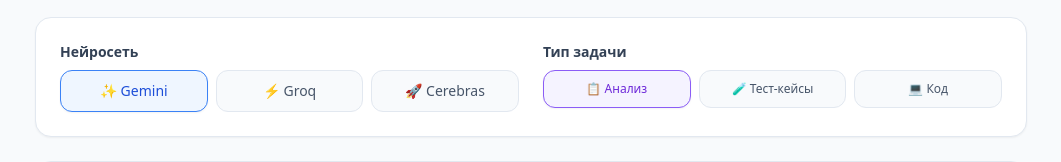
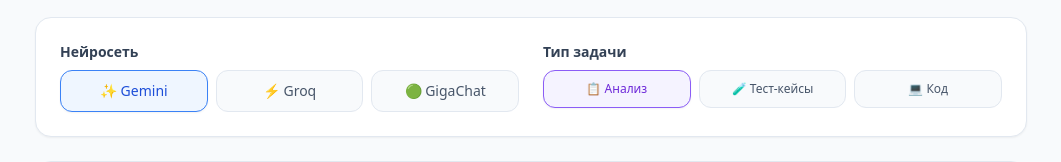
Before and after one commit to AlexeySaraev/QASite, a Next.js app: page / in a window 1280 px wide. Shown: the part 215-377 px from the top of the page, without its empty margins (109-1170 px from the left). Built offline with nearby package versions, Linux system fonts and the light colour scheme.

Commit message:
Update page.tsx

```diff
--- a/app/page.tsx
+++ b/app/page.tsx
@@ -51,7 +51,7 @@
           <div>
             <label className="block text-sm font-semibold text-slate-700 mb-2">Нейросеть</label>
             <div className="flex gap-2">
-              {["gemini", "groq", "cerebras"].map((m) => (
+              {["gemini", "groq", "gigachat"].map((m) => (
                 <button
                   key={m}
                   onClick={() => setModel(m)}
@@ -61,7 +61,7 @@
                       : "bg-slate-50 border-slate-200 text-slate-600 hover:bg-slate-100"
                   }`}
                 >
-                  {m === "gemini" ? "✨ Gemini" : m === "groq" ? "⚡ Groq" : "🚀 Cerebras"}
+                  {m === "gemini" ? "✨ Gemini" : m === "groq" ? "⚡ Groq" : "🟢 GigaChat"}
                 </button>
               ))}
             </div>
```
